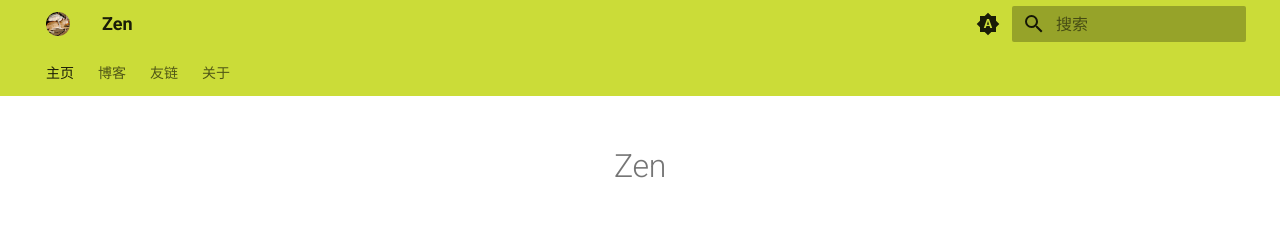
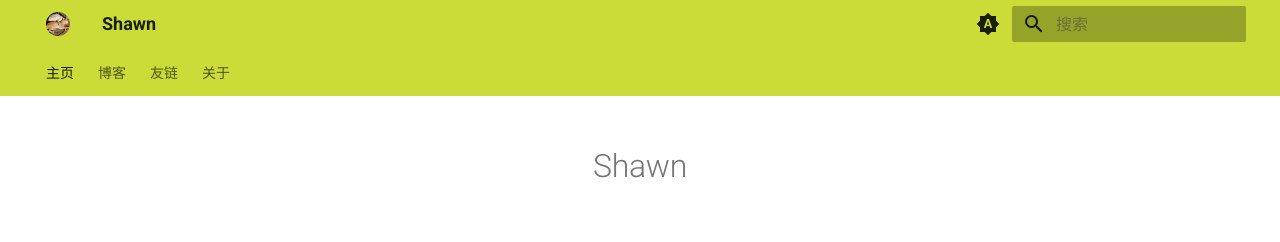
Before and after one commit to xiaodaxia-2008/xiaodaxia-2008.github.io, an MkDocs documentation site: the page built from docs/index.md, in a window 1280 px wide. Shown: the top 242 px of the page. Built offline with MkDocs 1.6.1 and Material for MkDocs 9.7.7, drawn with Linux system fonts in a browser that asks for light colours; emoji names are drawn with the system emoji font.

Commit message:
change name from Zen to Shawn, match domain name

```diff
--- a/docs/blog/.authors.yml
+++ b/docs/blog/.authors.yml
@@ -1,7 +1,7 @@
 authors:
-    Zen:
-      name: Zen
+    Shawn:
+      name: Shawn
       description: "出门搔白首，若负平生志🐎🗡"
       avatar: images/sleepy-cat.png
-      slug: Zen
+      slug: Shawn
       url: https://myshawn.com/about
--- a/docs/blog/posts/diary/.meta.yml
+++ b/docs/blog/posts/diary/.meta.yml
@@ -2,4 +2,4 @@ categories:
   - 日记
 
 authors:
-  - Zen
+  - Shawn
--- a/docs/index.md
+++ b/docs/index.md
@@ -1,4 +1,5 @@
 ---
+description: Shawn的个人博客
 hide:
   - navigation
   - toc
@@ -6,7 +7,7 @@ hide:
 ---
 
 <h1 align="center">
-Zen
+Shawn
 </h1>
 
 ![sleepy-cat](./images/sleepy-cat.png){ width="300px" data-title="路边两只互相依偎熟睡的橘猫" }
--- a/mkdocs.yml
+++ b/mkdocs.yml
@@ -1,4 +1,4 @@
-site_name: Zen
+site_name: Shawn
 site_url: https://blog.myshawn.com
 site_description: "🐎出门搔白首，若负平生志🗡"
 theme:
```
Also changed, not shown: docs/links.md (+1 -1 lines).
